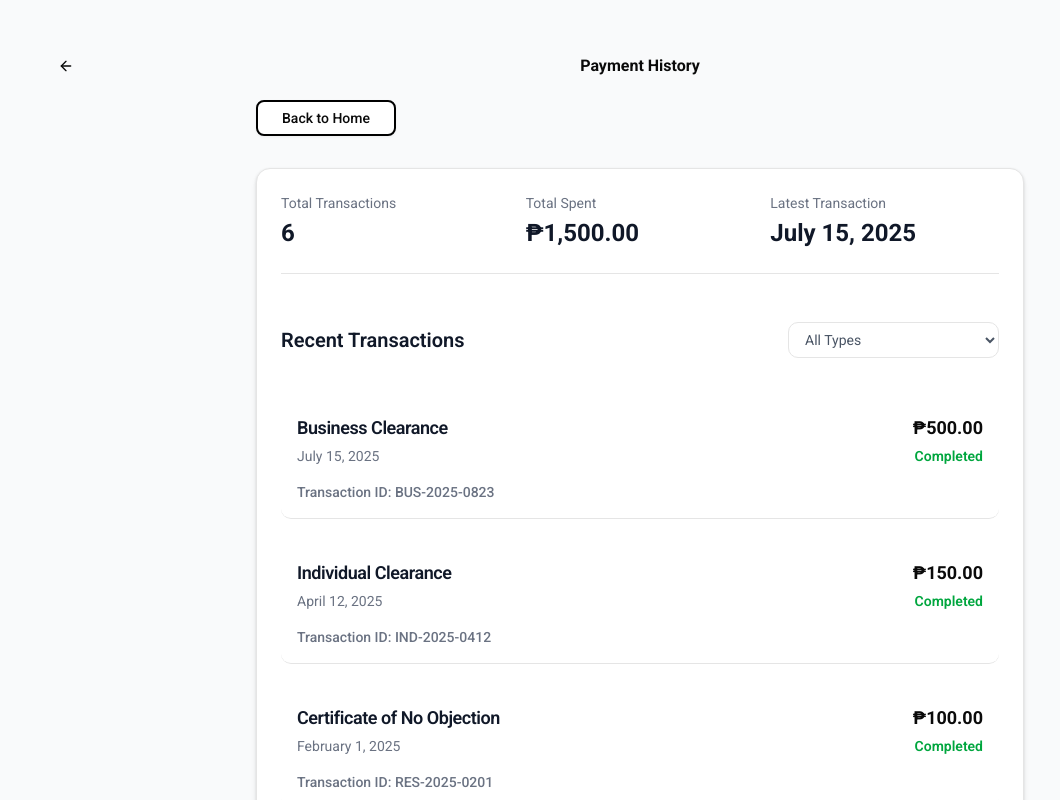
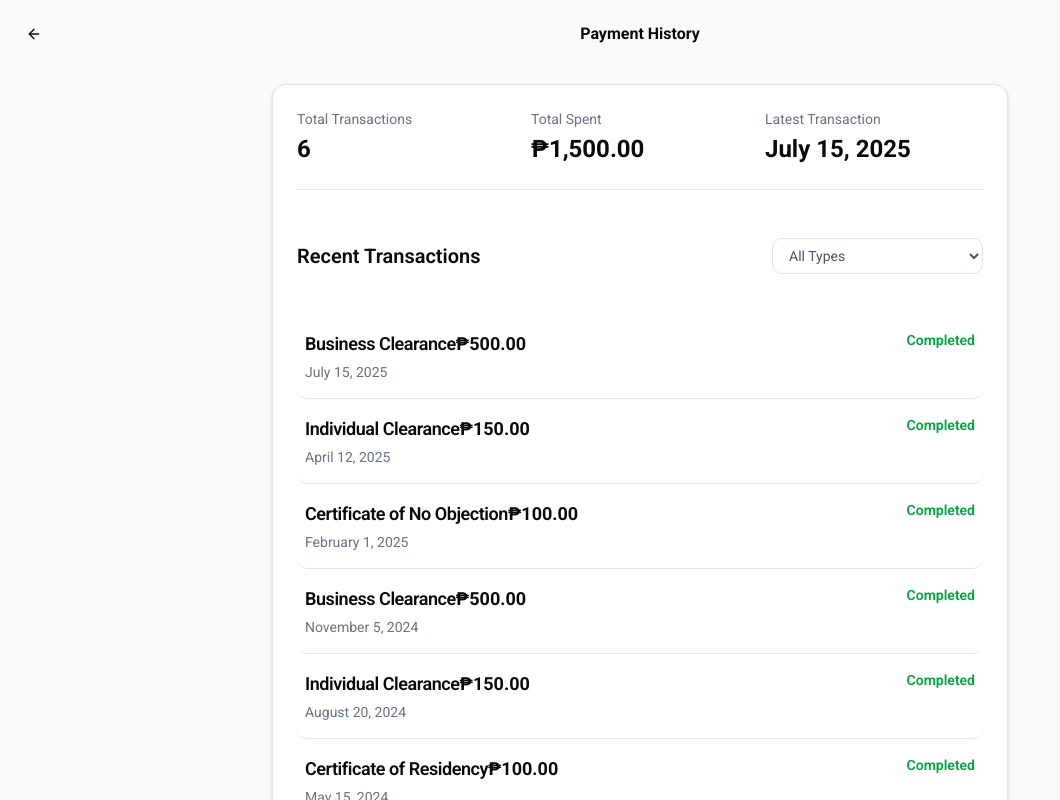
Before and after one commit to CyberEzpertz/Linkod, a Next.js app: page /payments in a window 1280 px wide. Shown: the top 800 px of the page, without its empty margins (0-1060 px from the left). Built offline with nearby package versions, Linux system fonts and the light colour scheme.

Commit message:
feat: improve payment history

```diff
--- a/src/app/payments/page.tsx
+++ b/src/app/payments/page.tsx
@@ -1,7 +1,6 @@
 "use client";
 
 import BackNavBar from "@/components/back-nav-bar";
-import { Button } from "@/components/ui/button";
 import { Card } from "@/components/ui/card";
 import { useRouter } from "next/navigation";
 import { useState } from "react";
@@ -94,31 +93,21 @@ export default function PaymentsPage() {
   };
 
   return (
-    <main className="flex min-h-screen flex-col items-center bg-gray-50 p-4 sm:p-8">
+    <main className="flex min-h-screen flex-col items-center bg-gray-50">
       <BackNavBar title="Payment History" />
-      <div className="w-full max-w-3xl space-y-6 sm:space-y-8">
-        <div className="flex flex-col space-y-4 sm:flex-row sm:items-center sm:justify-between sm:space-y-0">
-          <Button
-            variant="outline"
-            onClick={() => router.push("/")}
-            className="w-full border-2 border-black px-4 py-2 hover:bg-gray-100 sm:w-auto sm:px-6 sm:py-3"
-          >
-            Back to Home
-          </Button>
-        </div>
-
-        <Card className="rounded-xl bg-white p-4 shadow-lg sm:p-6">
+      <div className="w-full max-w-3xl space-y-6 p-4 sm:space-y-8">
+        <Card className="rounded-xl bg-white p-6 shadow-lg sm:p-6">
           <div className="mb-4 border-b pb-4 sm:mb-6 sm:pb-6">
             <div className="grid grid-cols-1 gap-4 sm:grid-cols-3">
               <div className="space-y-1">
                 <p className="text-sm text-gray-500">Total Transactions</p>
-                <p className="text-2xl font-bold text-gray-900">
+                <p className="text-foreground text-2xl font-bold">
                   {transactions.length}
                 </p>
               </div>
               <div className="space-y-1">
                 <p className="text-sm text-gray-500">Total Spent</p>
-                <p className="text-2xl font-bold text-gray-900">
+                <p className="text-foreground text-2xl font-bold">
                   {formatAmount(
                     transactions.reduce((sum, t) => sum + t.amount, 0)
                   )}
@@ -126,7 +115,7 @@ export default function PaymentsPage() {
               </div>
               <div className="space-y-1">
                 <p className="text-sm text-gray-500">Latest Transaction</p>
-                <p className="text-2xl font-bold text-gray-900">
+                <p className="text-foreground text-2xl font-bold">
                   {formatDate(transactions[0].date)}
                 </p>
               </div>
@@ -134,7 +123,7 @@ export default function PaymentsPage() {
           </div>
 
           <div className="mb-4 flex flex-col items-start justify-between space-y-3 sm:flex-row sm:items-center sm:space-y-0">
-            <h2 className="text-lg font-semibold text-gray-900 sm:text-xl">
+            <h2 className="text-foreground text-lg font-semibold sm:text-xl">
               Recent Transactions
             </h2>
             <select
@@ -150,7 +139,7 @@ export default function PaymentsPage() {
             </select>
           </div>
 
-          <div className="space-y-6">
+          <div className="">
             {transactions
               .filter((transaction) => {
                 if (filter === "all") return true;
@@ -167,21 +156,23 @@ export default function PaymentsPage() {
               .map((transaction) => (
                 <div
                   key={transaction.id}
-                  className="flex flex-col space-y-4 rounded-lg border-b p-4 transition-colors last:border-0 hover:bg-gray-50"
+                  className="flex flex-col rounded-lg border-b px-2 py-4 transition-colors last:border-0 hover:bg-gray-50"
                 >
                   <div className="flex flex-col justify-between space-y-2 sm:flex-row sm:space-y-0">
                     <div className="space-y-1">
-                      <p className="text-base font-semibold tracking-tight text-gray-900 sm:text-lg">
-                        {transaction.type}
-                      </p>
+                      <div className="inline-flex w-full items-center justify-between">
+                        <p className="text-foreground text-base font-semibold tracking-tight sm:text-lg">
+                          {transaction.type}
+                        </p>
+                        <p className="order-2 text-base font-bold sm:order-1 sm:text-lg">
+                          {formatAmount(transaction.amount)}
+                        </p>
+                      </div>
                       <p className="text-xs text-gray-500 sm:text-sm">
                         {formatDate(transaction.date)}
                       </p>
                     </div>
                     <div className="flex justify-between sm:flex-col sm:text-right">
-                      <p className="order-2 text-base font-bold sm:order-1 sm:text-lg">
-                        {formatAmount(transaction.amount)}
-                      </p>
                       <p
                         className={`order-1 text-xs font-semibold sm:order-2 sm:text-sm ${getStatusColor(transaction.status)}`}
                       >
@@ -189,9 +180,6 @@ export default function PaymentsPage() {
                       </p>
                     </div>
                   </div>
-                  <p className="text-xs font-medium text-gray-500 sm:text-sm">
-                    Transaction ID: {transaction.id}
-                  </p>
                 </div>
               ))}
           </div>
```
